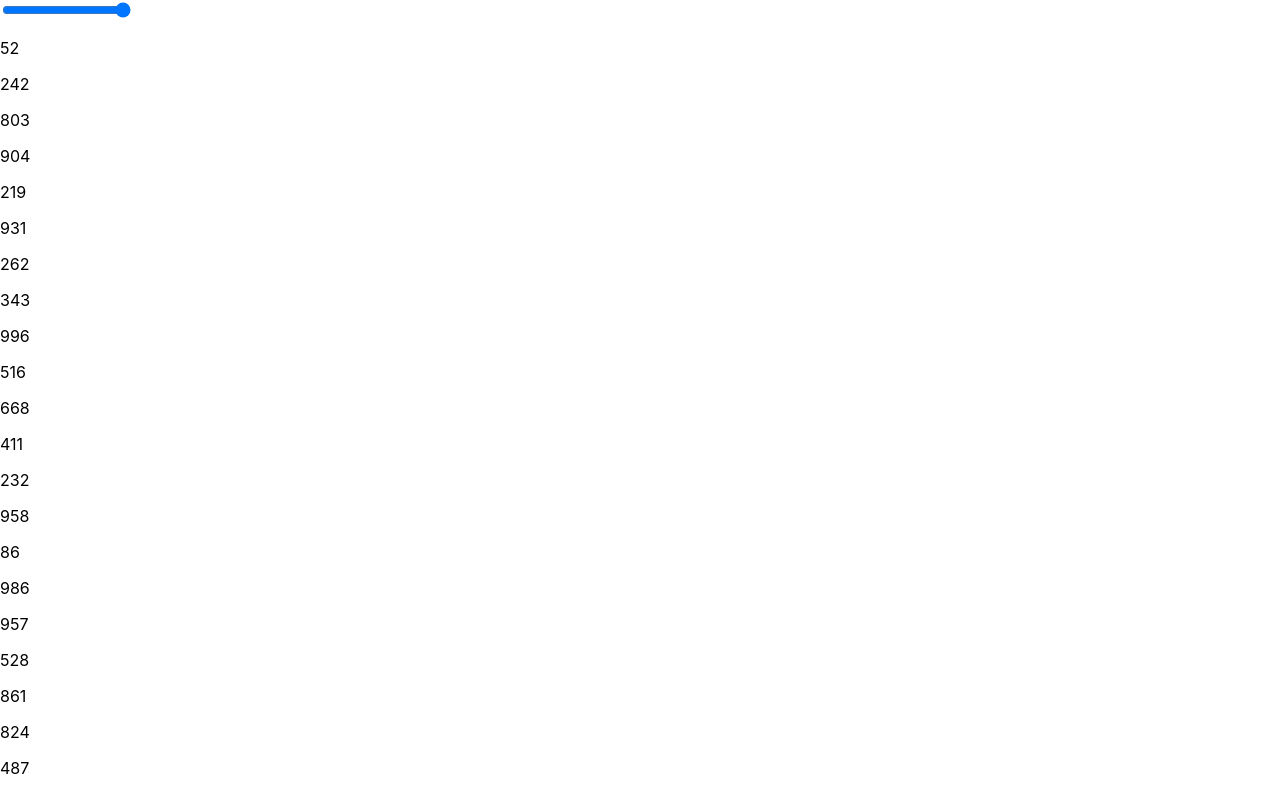
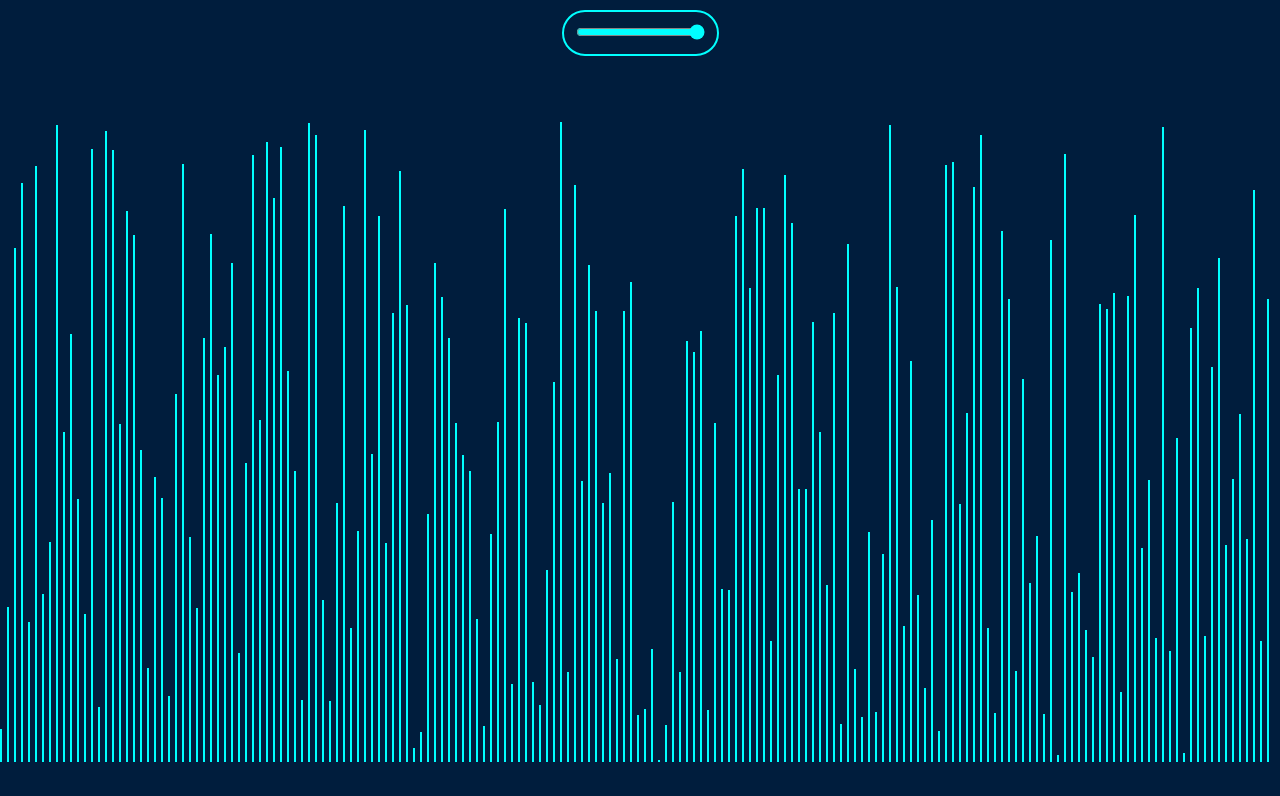
Before and after one commit to TomC333/React-Sorting-Visualizer, a React (Create React App) app in the folder react-sorting-visualizer/: page / in a window 1280 px wide. Shown: the top 796 px of the page. Built offline with nearby package versions, Linux system fonts and the light colour scheme.

Commit message:
added visualization for numbers
1. removed unnecessary code from App.css

2. added visualization for list of numbers

```diff
--- a/react-sorting-visualizer/src/App.css
+++ b/react-sorting-visualizer/src/App.css
@@ -1,38 +1,3 @@
-.App {
-  text-align: center;
+body{
+    background-color: #001d3d;
 }
-
-.App-logo {
-  height: 40vmin;
-  pointer-events: none;
-}
-
-@media (prefers-reduced-motion: no-preference) {
-  .App-logo {
-    animation: App-logo-spin infinite 20s linear;
-  }
-}
-
-.App-header {
-  background-color: #282c34;
-  min-height: 100vh;
-  display: flex;
-  flex-direction: column;
-  align-items: center;
-  justify-content: center;
-  font-size: calc(10px + 2vmin);
-  color: white;
-}
-
-.App-link {
-  color: #61dafb;
-}
-
-@keyframes App-logo-spin {
-  from {
-    transform: rotate(0deg);
-  }
-  to {
-    transform: rotate(360deg);
-  }
-}
--- a/react-sorting-visualizer/src/ReactSortingVisualizer/ReactSortingVisualizer.css
+++ b/react-sorting-visualizer/src/ReactSortingVisualizer/ReactSortingVisualizer.css
@@ -0,0 +1,27 @@
+input[type=range] {
+    accent-color: #00FFFF;
+}
+
+.react-sotring-visualizer-cotainer{
+    display: flex;
+    flex-direction: column;
+    align-items: center;
+}
+
+.sorting-options-cotainer{
+    border: 2px solid #00FFFF;
+    border-radius: 50px;
+    padding: 10px;
+    margin-top: 10px;
+}
+
+.random-numbers{
+    margin-top: 50px;
+}
+
+.bar{
+    display: inline-block;
+    width: 2px;
+    background-color: #00FFFF;
+    margin-right: 5px;
+}
--- a/react-sorting-visualizer/src/ReactSortingVisualizer/ReactSortingVisualizer.jsx
+++ b/react-sorting-visualizer/src/ReactSortingVisualizer/ReactSortingVisualizer.jsx
@@ -5,6 +5,7 @@ const MIN_NUMBER = 1
 const MAX_NUMBER = 1000
 const MIN_COUNT = 10
 const MAX_COUNT = 200
+const SCALING_FACTOR = 0.8
 
 class ReactSortingVisualizer extends React.Component{
 
@@ -13,16 +14,26 @@ class ReactSortingVisualizer extends React.Component{
 
         this.state = {
             count: MAX_COUNT,
+            maxBarHeight: 100,
             numbers: this.generateRandomNumbers(MAX_COUNT)
         }
     }
 
+    componentDidMount(){
+
+        const height = window.innerHeight
+        const maxHeight = height * SCALING_FACTOR
+        this.setState({ maxBarHeight: maxHeight })
+    }
+
     render() {
 
-        const { count, numbers } = this.state
+        const { count, maxBarHeight, numbers } = this.state
+        const scaling = maxBarHeight / Math.max(...numbers)
 
         return (
            <div className='react-sotring-visualizer-cotainer'>
+
 
                 <div className='sorting-options-cotainer'>
                     <input type='range' min={MIN_COUNT} max={MAX_COUNT} value={count} onChange={this.handleCountChange}></input>
@@ -30,7 +41,7 @@ class ReactSortingVisualizer extends React.Component{
 
                 <div className='random-numbers'>
                     { numbers.map((number, index) =>
-                        <p key={index}>{number}</p>
+                        <p key={index} className='bar' style={{ height: `${number * scaling}px`}}></p>
                     )}
                 </div>
             </div>
```
